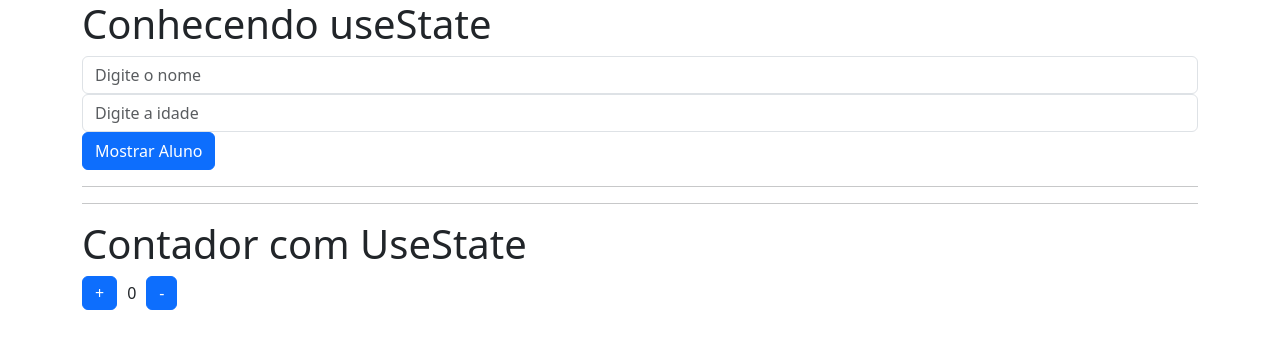
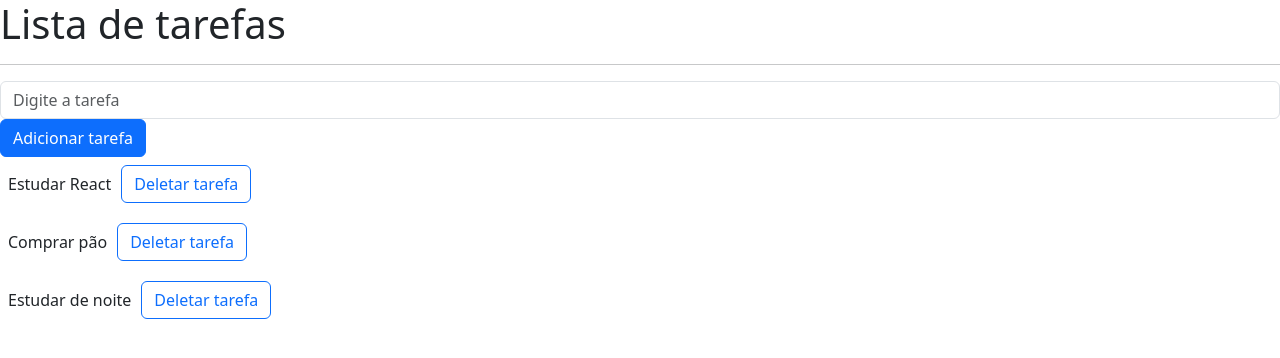
Before and after one commit to luisitcho/curso-react-fraga-2024, a React (Vite) app in the folder 1_primeira_sessao/: page / in a window 1280 px wide. Shown: the top 358 px of the page. Built offline with nearby package versions, Linux system fonts and the light colour scheme.

Commit message:
curso react - listas e formulários

```diff
--- a/1_primeira_sessao/src/App.tsx
+++ b/1_primeira_sessao/src/App.tsx
@@ -1,54 +1,44 @@
-import { useState } from 'react';
-import 'bootstrap/dist/css/bootstrap.min.css';
-
-interface InfoAlunoProps {
-  nome: string;
-  idade: string;
-}
+import { useState } from "react";
 
 export default function App() {
     const [input, setInput] = useState('');
-  const [idade, setIdade] = useState('');
+    const [tasks, setTasks] = useState([
+        'Estudar React',
+        'Comprar pão',
+        'Estudar de noite'
+    ])
 
-  const [infoAluno, setAlunoInfo] = useState<InfoAlunoProps>();
-  const [contador, setContador] = useState(0);
+    function handleRegister() {
 
-  function mostrarAluno() {
-    if (!input || !idade) {
+        if (!input) return alert('Preencha o campo com a tarefa!')
 
-      return;
+        setTasks([...tasks, input])
+        setInput('')
     }
-    setAlunoInfo({
-      nome: input,
-      idade: idade,
-    })
+
+    function handleDelete(item: string) {
+        const removeTasks = tasks.filter(task => task !== item);
+        setTasks(removeTasks)
     }
 
     return (
         <>
-      <div className="container">
-        <h1>Conhecendo useState</h1>
-        <input type="text" placeholder="Digite o nome" className="form-control" value={input} onChange={(e) => setInput(e.target.value)} />
-        <input type="text" placeholder="Digite a idade" className="form-control" value={idade} onChange={(e) => setIdade(e.target.value)} />
-        <button className="btn btn-primary" onClick={mostrarAluno}>Mostrar Aluno</button>
+            <h1>Lista de tarefas</h1>
+            <hr />
+            <input className="form-control" type="text" placeholder="Digite a tarefa" value={input} onChange={(e) => setInput(e.target.value)} />
+            <button className="btn btn-primary" onClick={handleRegister}>Adicionar tarefa</button>
 
-        <hr />
-
-        {infoAluno && (
-          <h3>Bem vindo {infoAluno.nome} {infoAluno?.idade && `| idade: ${infoAluno.idade}`} </h3>
+            {tasks && (
+                <ul className="p-0 m-0">
+                    {tasks.map((item, index) => (
+                        <li key={index} className="d-flex align-items-center p-2 mb-1" style={{ gap: 10 }}>
+                            <span>{item}</span>
+                            <button className="btn btn-outline-primary" onClick={() => handleDelete(item)}>Deletar tarefa</button>
+                        </li>
+                    ))}
+                </ul>
             )}
 
-        <hr />
-
-        <h1>Contador com UseState</h1>
-
-        <div className="d-flex align-items-center" style={{ gap: '10px' }}>
-          <button className='btn btn-primary py-1' onClick={() => setContador(valorAtual => valorAtual + 1)}>+</button>
-          <span>{contador}</span>
-          <button className='btn btn-primary py-1' onClick={() => setContador(valorAtual => (valorAtual > 0 ? valorAtual - 1 : valorAtual))}>-</button>
-
-        </div>
-      </div>
         </>
     )
 }
--- a/1_primeira_sessao/src/main.tsx
+++ b/1_primeira_sessao/src/main.tsx
@@ -1,5 +1,6 @@
 import { StrictMode } from 'react'
 import { createRoot } from 'react-dom/client'
+import 'bootstrap/dist/css/bootstrap.min.css';
 import App from './App.tsx'
 
 createRoot(document.getElementById('root')!).render(
```
Lines whose indentation alone changed are shown as unchanged.
